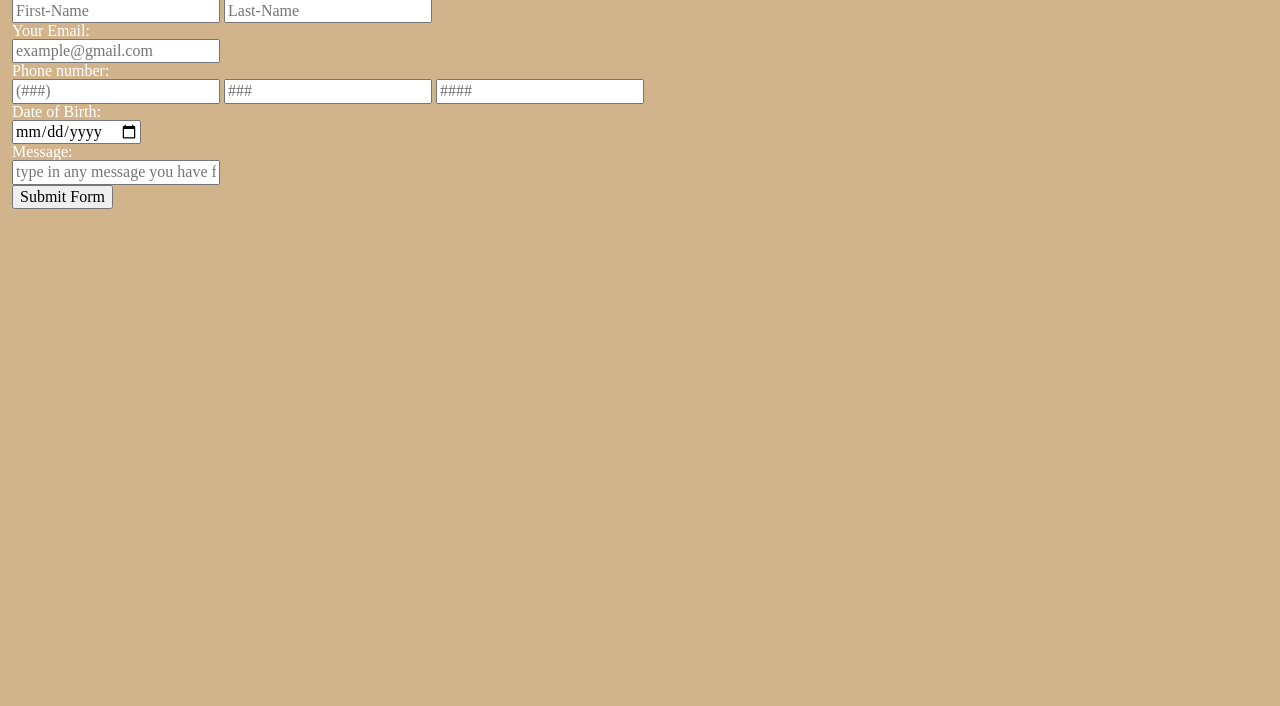
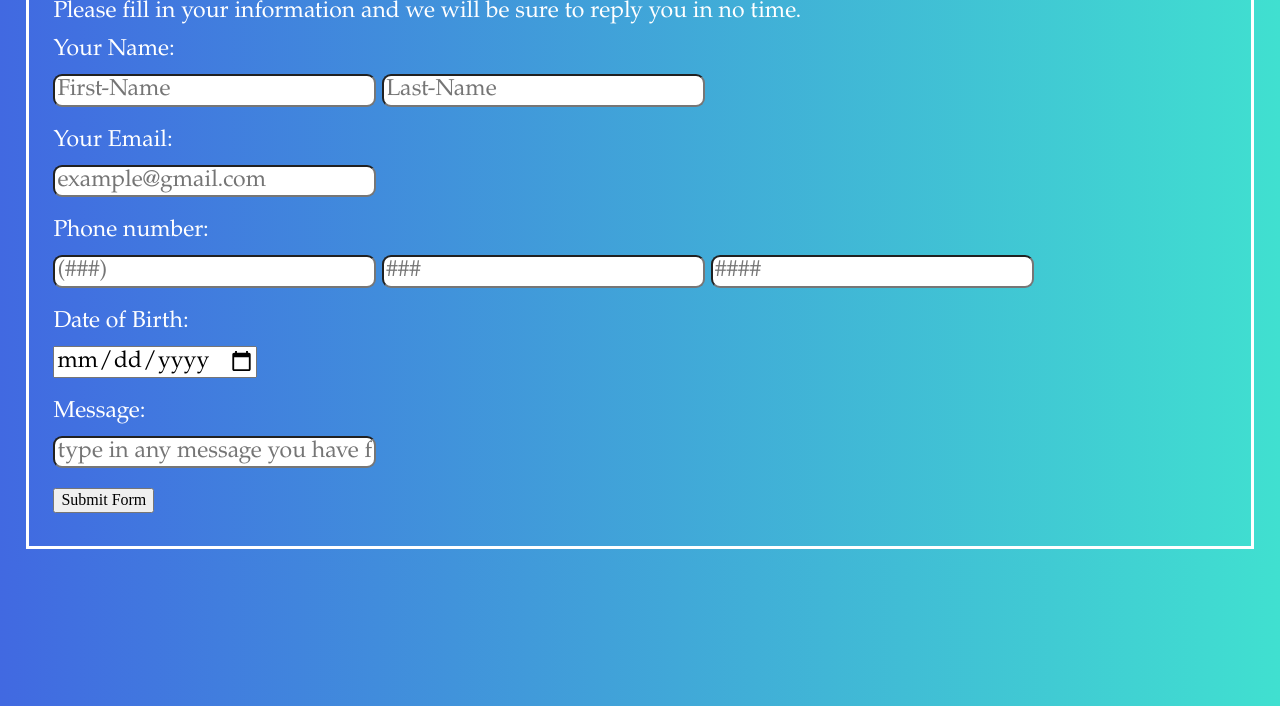
Before and after one commit to oogunsanya/Lab-2, a plain HTML site: page index.html in a window 1280 px wide. Shown: the part 94-800 px from the top of the page. Drawn offline with Linux system fonts and the light colour scheme.

Commit message:
added background color, font, padding, margin

```diff
--- a/screen.css
+++ b/screen.css
@@ -210,11 +210,39 @@ textarea {
 
 
 body{
-  background-color: tan;
-  color: white;
+  background-image: linear-gradient(90deg, royalblue, Turquoise);  color: white;
 }
 
 .colo{
-  font : 3em Georgia, "Times New Roman", Times, serif;
+  font :  3em "cursive", Garamond, 'Comic Sans MS';
   font-size: 40px;
 }
+
+.col{
+  font : 1em "cursive", Garamond, 'Comic Sans MS';
+  font-size: 23px;
+}
+
+.wer{
+  font : 1em "cursive", Garamond, 'Comic Sans MS';
+  font-size: 23px;
+}
+
+div{
+  padding-bottom: 10px;
+  }
+
+  body{
+  border: 3px solid white;
+  padding: 1%;
+  margin-left: 2%;
+  margin-right: 2%;
+  margin-top: 1%;
+  margin-bottom: 1%;
+}
+
+
+
+input[type=text], select {
+  border-radius: 9px;
+}
```
